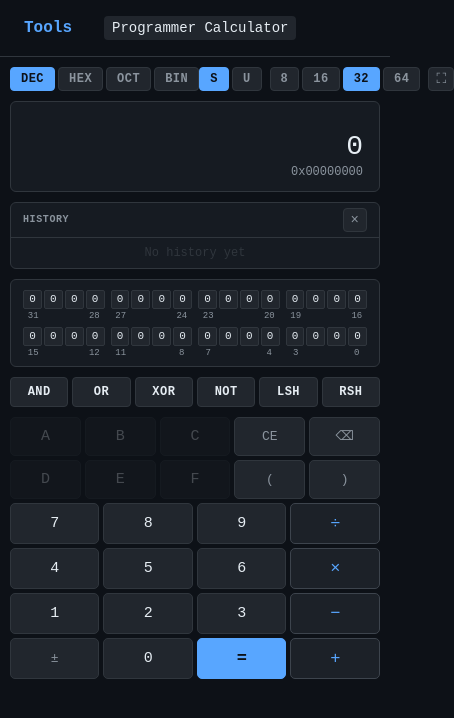
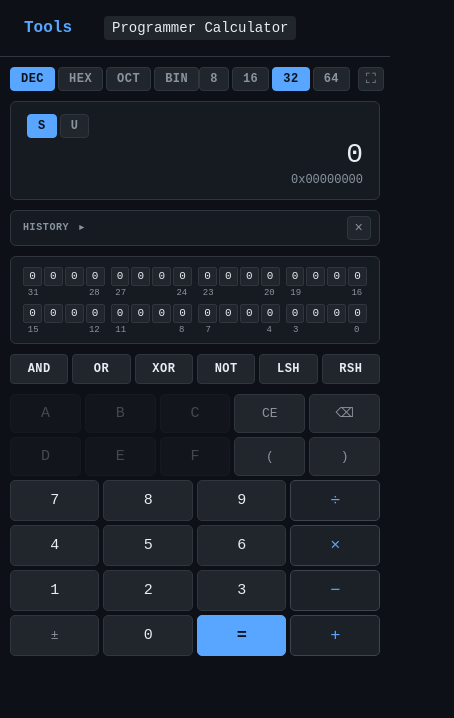
Before and after one commit to ApBloch/ApBloch.github.io, a plain HTML site: page tools/prog-calc/index.html in a window 390 px wide. Shown: the whole page, 454 px wide, since content can reach past the window. Drawn offline with Linux system fonts and the light colour scheme.

Commit message:
Move S/U toggle into display box, add collapsible history panel
Fixes mobile top bar overflow by relocating signed/unsigned toggle
from the top bar into the display box. Adds a collapsible history
panel that auto-opens on first entry and collapses by default so it
doesn't push the keypad off screen.

Co-Authored-By: Claude Sonnet 4.6 <noreply@anthropic.com>

```diff
--- a/tools/prog-calc/calc.css
+++ b/tools/prog-calc/calc.css
@@ -80,14 +80,22 @@
   gap: 2px;
 }
 
+.display-top {
+  display: flex;
+  justify-content: space-between;
+  align-items: center;
+  gap: 8px;
+  min-height: 22px;
+}
+
 .display-expr {
   font-size: 12px;
   color: var(--muted);
   text-align: right;
-  min-height: 16px;
   overflow: hidden;
   text-overflow: ellipsis;
   white-space: nowrap;
+  flex: 1;
 }
 
 .display-main {
@@ -358,17 +366,41 @@ body.calc-expanded .calc-wrap {
   display: flex;
   justify-content: space-between;
   align-items: center;
-  padding: 5px 12px;
-  border-bottom: 1px solid var(--border);
+  padding: 5px 8px 5px 12px;
+}
+
+.history-toggle {
+  background: none;
+  border: none;
+  color: var(--muted);
+  font-family: inherit;
   font-size: 10px;
-  color: var(--muted);
   font-weight: 600;
   letter-spacing: 0.06em;
+  cursor: pointer;
+  display: flex;
+  align-items: center;
+  gap: 5px;
+  padding: 0;
+  touch-action: manipulation;
 }
 
+.history-count { color: var(--accent); }
+
+.history-chevron { font-size: 9px; }
+
 .history-list {
+  max-height: 0;
+  overflow: hidden;
+  transition: max-height 0.2s ease;
+  border-top: 0px solid var(--border);
+  transition: max-height 0.2s ease, border-top-width 0.2s;
+}
+
+.history-panel.open .history-list {
   max-height: 130px;
   overflow-y: auto;
+  border-top: 1px solid var(--border);
 }
 
 .history-empty {
--- a/tools/prog-calc/calc.js
+++ b/tools/prog-calc/calc.js
@@ -19,8 +19,13 @@ const bitGrid     = document.getElementById('bit-grid');
 const modeGroup   = document.getElementById('mode-group');
 const widthGroup  = document.getElementById('width-group');
 const signGroup    = document.getElementById('sign-group');
-const historyList  = document.getElementById('history-list');
-const historyClear = document.getElementById('history-clear');
+const historyList    = document.getElementById('history-list');
+const historyClear   = document.getElementById('history-clear');
+const historyPanel   = document.getElementById('history-panel');
+const historyToggle  = document.getElementById('history-toggle');
+const historyChevron = document.getElementById('history-chevron');
+const historyCount   = document.getElementById('history-count');
+let   historyOpen    = false;
 
 // ---- masks & helpers ----
 function mask()     { return (1n << BigInt(bits)) - 1n; }
@@ -79,10 +84,20 @@ function currentValue() {
 function addToHistory(exprStr, value) {
   history.unshift({ exprStr, value });
   if (history.length > 12) history.pop();
+  // auto-open when first entry appears
+  if (history.length === 1) setHistoryOpen(true);
+}
+
+function setHistoryOpen(open) {
+  historyOpen = open;
+  historyPanel.classList.toggle('open', open);
+  historyChevron.textContent = open ? '▾' : '▸';
 }
 
 function renderHistory() {
-  const scrollTop = historyList.scrollTop; // preserve scroll position
+  historyCount.textContent = history.length > 0 ? `(${history.length})` : '';
+
+  const scrollTop = historyList.scrollTop;
   historyList.innerHTML = '';
 
   if (history.length === 0) {
@@ -363,8 +378,11 @@ signGroup.querySelectorAll('button').forEach(btn =>
   btn.addEventListener('click', () => setSign(btn.dataset.sign === 'signed'))
 );
 
+historyToggle.addEventListener('click', () => setHistoryOpen(!historyOpen));
+
 historyClear.addEventListener('click', () => {
   history = [];
+  setHistoryOpen(false);
   renderHistory();
 });
 
--- a/tools/prog-calc/index.html
+++ b/tools/prog-calc/index.html
@@ -5,7 +5,7 @@
   <meta name="viewport" content="width=device-width, initial-scale=1.0" />
   <title>Programmer Calculator — AP Bloch</title>
   <link rel="stylesheet" href="../../style.css" />
-  <link rel="stylesheet" href="calc.css?v=5" />
+  <link rel="stylesheet" href="calc.css?v=6" />
 </head>
 <body>
   <header>
@@ -27,10 +27,6 @@
           <button data-mode="bin">BIN</button>
         </div>
         <div class="top-right">
-          <div class="btn-group" id="sign-group">
-            <button data-sign="signed" class="selected" title="Signed">S</button>
-            <button data-sign="unsigned" title="Unsigned">U</button>
-          </div>
           <div class="btn-group" id="width-group">
             <button data-bits="8">8</button>
             <button data-bits="16">16</button>
@@ -43,15 +39,25 @@
 
       <!-- Display -->
       <div class="display-box">
-        <div class="display-expr" id="display-expr"></div>
+        <div class="display-top">
+          <div class="btn-group" id="sign-group">
+            <button data-sign="signed" class="selected" title="Signed">S</button>
+            <button data-sign="unsigned" title="Unsigned">U</button>
+          </div>
+          <div class="display-expr" id="display-expr"></div>
+        </div>
         <div class="display-main" id="display-main">0</div>
         <div class="display-secondary" id="display-secondary"></div>
       </div>
 
       <!-- History -->
-      <div class="history-panel">
+      <div class="history-panel" id="history-panel">
         <div class="history-header">
-          <span>HISTORY</span>
+          <button class="history-toggle" id="history-toggle">
+            <span>HISTORY</span>
+            <span class="history-count" id="history-count"></span>
+            <span class="history-chevron" id="history-chevron">▸</span>
+          </button>
           <button id="history-clear" class="icon-btn" title="Clear history">×</button>
         </div>
         <div class="history-list" id="history-list"></div>
```
